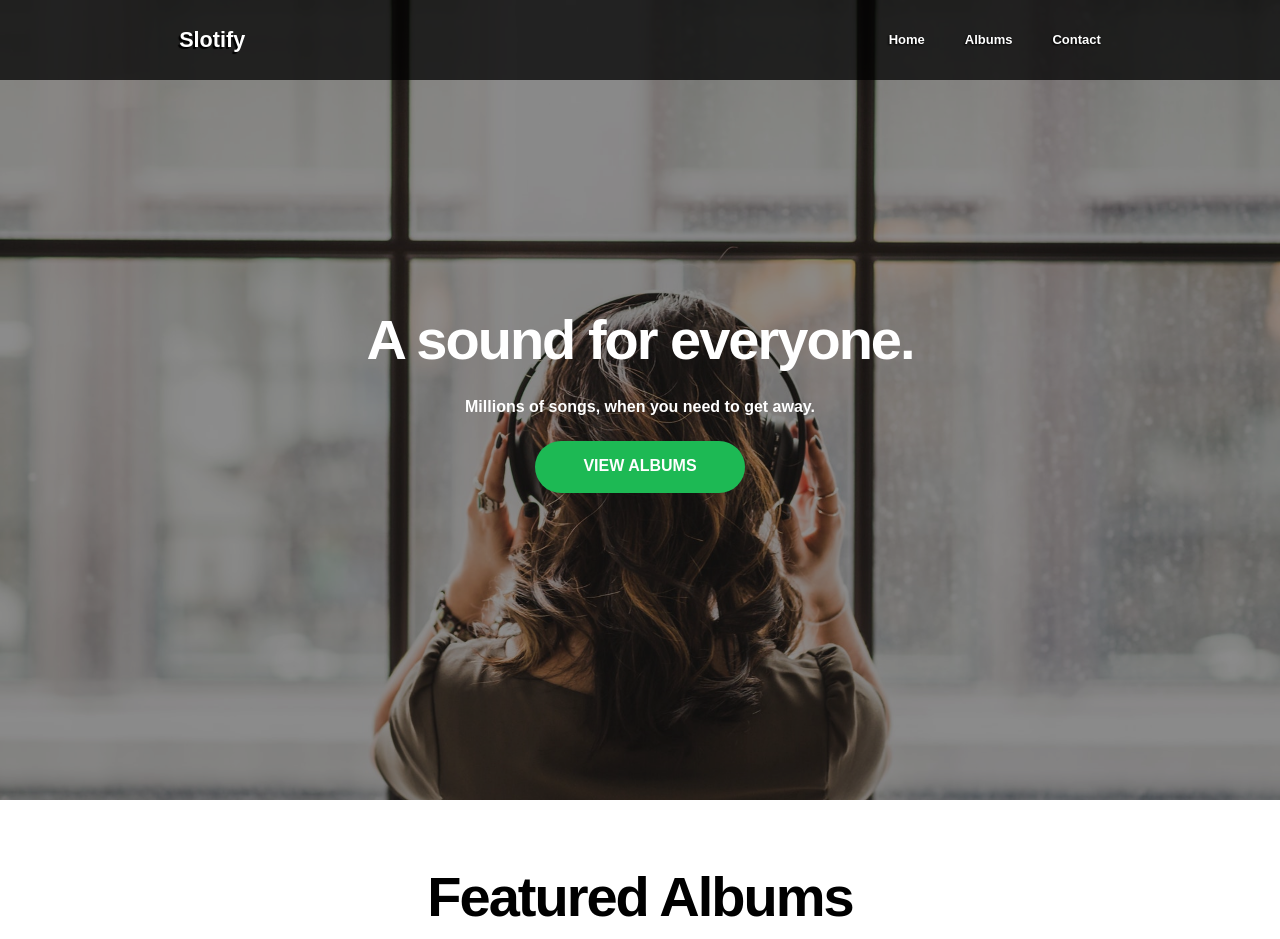
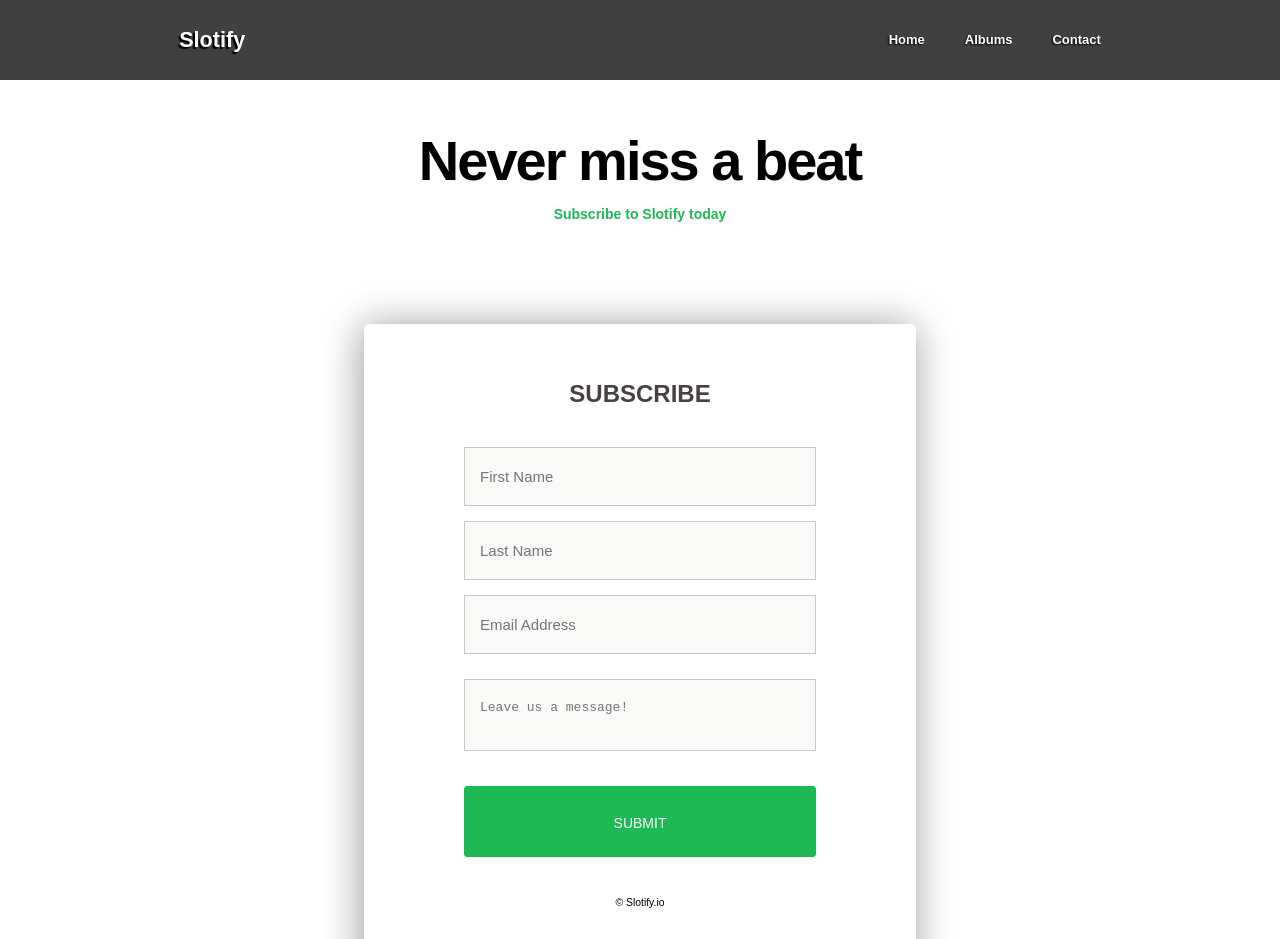
Before and after one commit to Tivler/ecommerce-project, a React (Create React App) app: page / in a window 1280 px wide. Shown: the top 939 px of the page. Built offline with nearby package versions, Linux system fonts and the light colour scheme.

Commit message:
added formhead

```diff
--- a/src/App.js
+++ b/src/App.js
@@ -7,6 +7,7 @@ import Featured from './components/features/Featured/Featured';
 import Footer from './components/core/Footer/Footer';
 import Quotes from './components/features/Quotes/Quotes';
 import Products from './components/features/Products/Products';
+import Form from './components/features/Form/Form';
 
 class App extends React.Component {
   constructor(props) {
@@ -21,10 +22,8 @@ class App extends React.Component {
     return (
       <div className="App">
         <Navbar />
-          <Slider />
-          <Featured albums={this.state.featured}/>
-          <Quotes />
-          <Products albums={this.state.albums}/>
+
+         <Form />
         <Footer />
       </div>
     );
--- /dev/null
+++ b/src/components/features/Form/Form.jsx
@@ -0,0 +1,28 @@
+import React from 'react';
+import './_Form.scss';
+import FormHead from './FormHead';
+
+const Form = () => {
+    return (
+        <>
+        <FormHead />
+
+        <div className="form__wrapper">
+            <form className="form">
+                <h1 className="form__title">Subscribe</h1>
+                <label htmlFor="inputFirstName"></label>
+                <input type="text" id="inputFirstName" className="form--control" placeholder="First Name" required="" autofocus=""></input>
+                <label htmlFor="inputLastName"></label>
+                <input type="text" id="inputLastName" className="form--control" placeholder="Last Name" required=""></input>
+                <label htmlFor="inputEmail"></label>
+                <input type="email" id="inputEmail" className="form--control" placeholder="Email Address" required=""></input>
+                <textarea id="inputMessage" className="form--control" placeholder="Leave us a message!"></textarea>
+                <button className="form--button" id="submitButton" type="submit">Submit</button>
+                <p className="form__copyright">© Slotify.io</p>
+            </form>
+        </div>
+        </>
+    )
+}
+
+export default Form;
--- /dev/null
+++ b/src/components/features/Form/FormHead.jsx
@@ -0,0 +1,13 @@
+import React from 'react';
+import './_Form.scss';
+
+const FormHead = () => {
+    return (
+    <header class="header">
+        <h2 class="header__title">Never miss a beat</h2>
+        <p class="header__description">Subscribe to Slotify today</p>
+    </header>
+    )
+}
+
+export default FormHead;
--- /dev/null
+++ b/src/components/features/Form/_Form.scss
@@ -0,0 +1,168 @@
+.header {
+    text-align: center;
+    margin-top: 10%;
+    font-family: 'Montserrat' , sans-serif;
+
+    @media only screen and (min-width: 2600px) {
+        margin-top: 7%;
+    }
+
+    @media only screen and (max-width: 1100px) {
+        margin-top: 15%;
+    }
+
+    @media only screen and (max-width: 770px) {
+        margin-top: 20%;
+     }
+
+     @media only screen and (max-width: 525px) {
+        margin-top: 35%;
+     }
+
+    &__title {
+        color: #000;
+        font-size: 3.5em;
+        letter-spacing: -2px;
+        font-weight: 700;
+        margin-bottom: 1%;
+
+        @media only screen and (max-width: 770px) {
+           font-size: 2em;
+        }
+
+        @media only screen and (max-width: 525px) {
+            font-size: 1.8em;
+          }
+    }
+
+    &__description {
+        color: #1DB954;
+        margin-bottom: 2%;
+        font-size: 16px;
+        font-weight: 600;
+
+        @media only screen and (max-width: 5250px) {
+            font-size: 14px;
+          }
+    }
+}
+
+.form__wrapper {
+    display: flex;
+    justify-content: center;
+    margin: 1% 0;
+ }
+
+ .form {
+     display: flex;
+     flex-direction: column;
+     text-align: center;
+     padding: 50px 100px 100px 100px;
+     justify-content: center;
+     border-radius: 5px;
+     width: 25em;
+     background: #fff;
+     font-family: 'Montserrat' , sans-serif;
+     margin-bottom: 5%;
+     box-shadow: -2px 2px 40px 0 rgba(0, 0, 0, 0.4);
+
+
+    @media only screen and (max-width: 1440px) and (max-height: 1400px) {
+        margin: 6% 0;
+        width: 22em;
+    }
+
+    @media only screen and (max-width: 750px) {
+        width: 30em;
+        padding: 80px 80px 90px 80px;
+    }
+
+    @media only screen and (max-width: 700px) {
+        width: 25em;
+        padding: 65px 65px 75px 65px;
+    }
+
+    @media only screen and (max-width: 570px) {
+        width: 20em;
+        padding: 65px 65px 75px 65px;
+    }
+
+    @media only screen and (max-width: 480px) {
+        width: 16em;
+        padding: 55px 55px 65px 55px;
+    }
+
+
+    &__title {
+        text-transform: uppercase;
+        font-family: 'Montserrat' , sans-serif;
+        font-weight: 700;
+        font-size: 1.5em;
+        line-height: 1.5;
+        color: #484141;
+        margin-top: 2px;
+
+
+        @media only screen and (max-width: 1440px) and (max-height: 1400px) {
+            font-size: 1.5em;
+        }
+    }
+
+    &--control {
+        position: relative;
+        height: auto;
+        padding: 20px 15px;
+        font-size: 15px;
+        background-color: #f9f9f7;
+        border: 1px solid #c7c7c7;
+
+        &:focus {
+            outline: none;
+        }
+    }
+
+    &--button {
+        width: 100%;
+        margin: 0 auto;
+        color: #fff;
+        font-size: 14px;
+        padding: 28px 40px 25px;
+        transition: .3s;
+        text-align: center;
+        border-radius: 3px;
+        text-transform: uppercase;
+        background-color: #1DB954;
+        border: 1px solid #1DB954;
+        cursor: pointer;
+
+        &:hover {
+            background-color: #1ED760;
+            border: 1px solid #1ED760;
+        }
+    }
+
+    &__copyright {
+        margin-top: 40px;
+        font-size: 65%;
+    }
+ }
+
+#inputFirstName {
+    margin-top: 35px;
+    margin-bottom: 15px;
+}
+
+#inputLastName {
+    margin-bottom: 15px;
+}
+
+
+#inputEmail {
+    margin-bottom: 25px;
+}
+
+#inputMessage {
+     margin-bottom: 35px;
+     font-size: 13px;
+     resize: none;
+}
```
